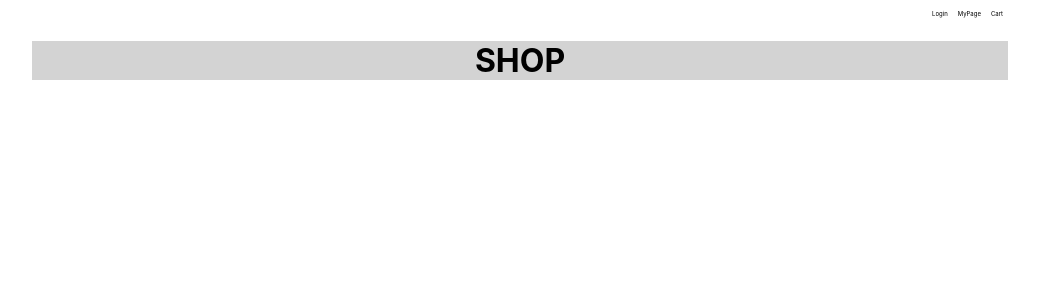
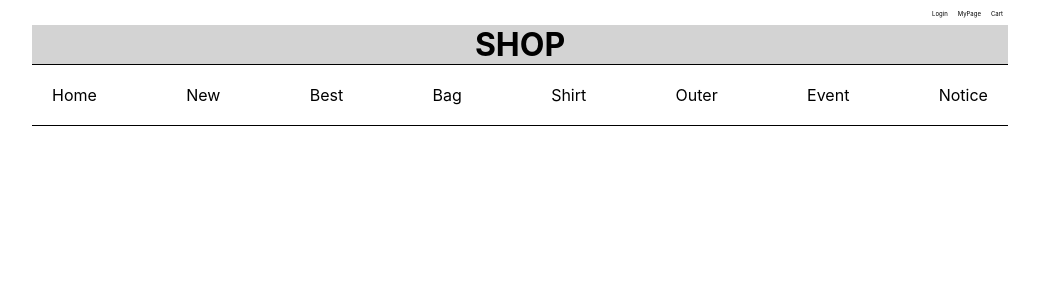
Before and after one commit to gowoo97/shoppingReact, a React (Create React App) app in the folder react/shopping_react/: page / in a window 1280 px wide. Shown: the top 300 px of the page, without its empty margins (120-1159 px from the left). Built offline with nearby package versions, Linux system fonts and the light colour scheme.

Commit message:
네비게이션 바

```diff
--- a/react/shopping_react/src/App.js
+++ b/react/shopping_react/src/App.js
@@ -1,11 +1,13 @@
 import './App.css';
 import Header from './components/header/Header';
+import Nav from './components/nav/Nav';
 import { BrowserRouter, Route, Switch, Link } from "react-router-dom";
 function App() {
   return (
     <BrowserRouter>
     <div className="App">
         <Header></Header>
+        <Nav></Nav>
     </div>
     </BrowserRouter>
   );
--- a/react/shopping_react/src/components/header/Header.module.css
+++ b/react/shopping_react/src/components/header/Header.module.css
@@ -6,6 +6,7 @@ a{
 .headerTop{
     display: flex;
     justify-content: flex-end;
+    height: 5px;
 }
 
 .headerTopA{
@@ -22,7 +23,8 @@ header{
 
 .headerTitle>h1{
     text-align: center;
-
+    margin-bottom: 0;
+    margin-top: 20px;
 }
 
 .headerTitle{
--- /dev/null
+++ b/react/shopping_react/src/components/nav/Nav.js
@@ -0,0 +1,21 @@
+
+import styles from './nav.module.css';
+import { Link } from "react-router-dom";
+const Nav = () => {
+    return(
+        <nav>
+           <Link> <div className={styles.navItem}>Home</div></Link>
+           <Link> <div className={styles.navItem}>New</div></Link>
+           <Link> <div className={styles.navItem}>Best</div></Link>
+           <Link> <div className={styles.navItem}>Bag</div></Link>
+           <Link> <div className={styles.navItem}>Shirt</div></Link>
+           <Link> <div className={styles.navItem}>Outer</div></Link>
+           <Link> <div className={styles.navItem}>Event</div></Link>
+           <Link> <div className={styles.navItem}>Notice</div></Link>
+        </nav>
+    );
+
+}
+
+
+export default Nav;
--- /dev/null
+++ b/react/shopping_react/src/components/nav/nav.module.css
@@ -0,0 +1,12 @@
+nav{
+    display: flex;
+    justify-content: space-between;
+    border-top: 1px solid black;
+    border-bottom: 1px solid black;
+}
+
+.navItem{
+    display: inline-block;
+    padding: 20px;
+    margin-top: 0;
+}
```
Also changed, not shown: react/shopping_react/src/components/content/Slide.js (added, +16 -0 lines), react/shopping_react/src/components/content/Slide.module.css (added).
